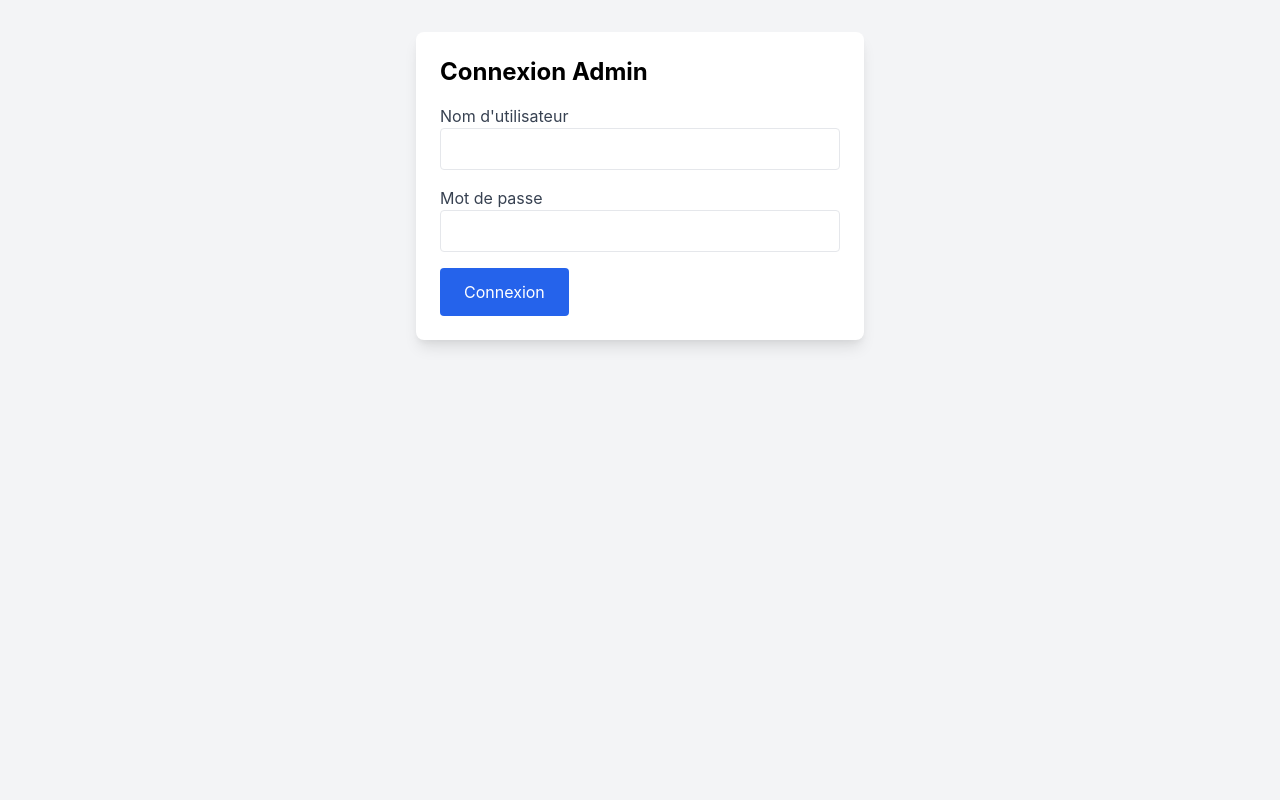
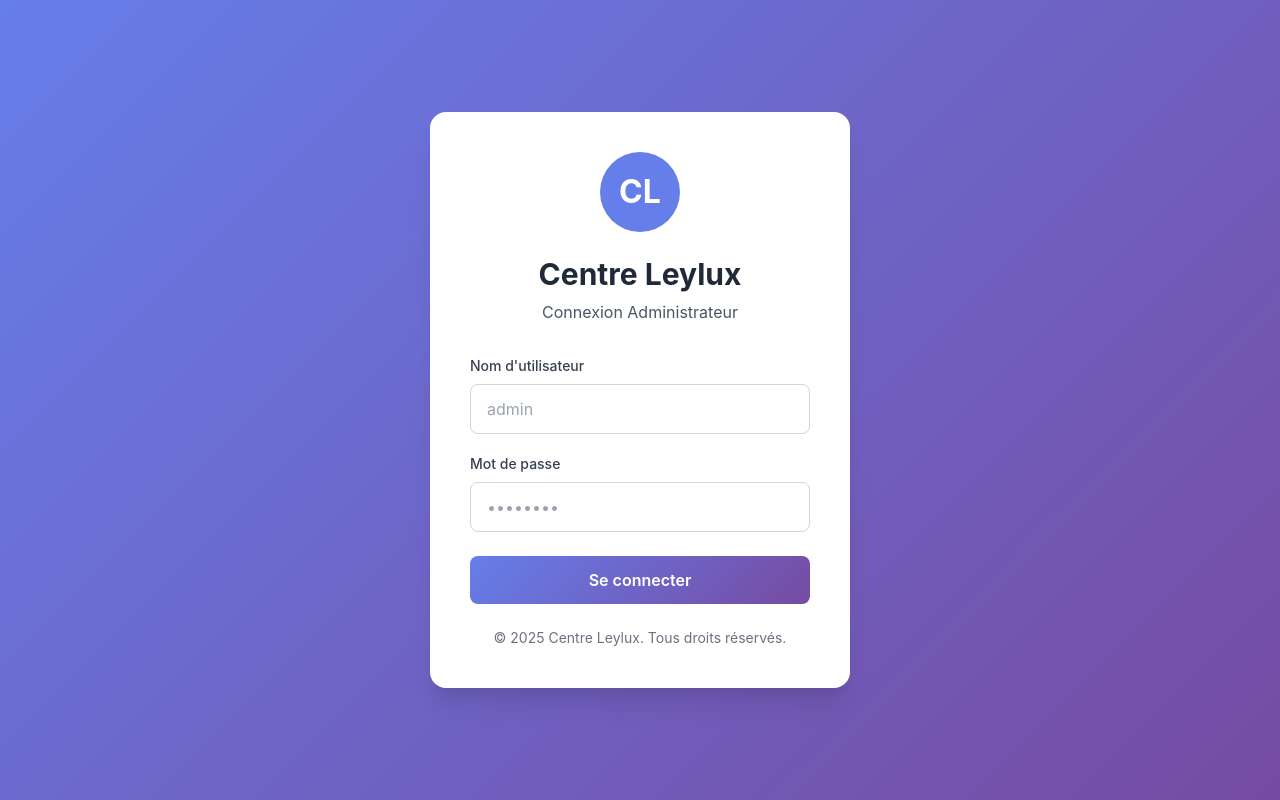
Before and after one commit to haithem-bourekha/CENTRE-LEYLUX, a PHP site: page /admin/index.php in a window 1280 px wide. Run offline with PHP 8.4, Linux system fonts and the light colour scheme.

Commit message:
Update admin login with secure session

```diff
--- a/admin/index.php
+++ b/admin/index.php
@@ -1,40 +1,145 @@
+<?php
+// admin/index.php
+// يجب أن تكون هذه الأسطر الأولى في الملف (قبل أي إخراج HTML)
+
+// بدء الجلسة
+session_start();
+
+// استدعاء ملف الاتصال بقاعدة البيانات
+require '../config.php';
+
+// التحقق من تسجيل الدخول
+$error = '';
+
+if ($_SERVER['REQUEST_METHOD'] === 'POST' && isset($_POST['login'])) {
+    $username = trim($_POST['username']);
+    $password = $_POST['password'];
+
+    // بيانات الإدارة (يمكنك تحديثها لاحقًا)
+    $admin_username = 'admin';
+    $admin_password = 'admin123';
+
+    if ($username === $admin_username && $password === $admin_password) {
+        $_SESSION['admin'] = true;
+        $_SESSION['admin_username'] = $username;
+        header('Location: dashboard.php');
+        exit;
+    } else {
+        $error = 'Identifiants incorrects. Veuillez réessayer.';
+    }
+}
+
+// منع الوصول المباشر إلى لوحة الإدارة بدون تسجيل الدخول
+if (isset($_SESSION['admin']) && $_SESSION['admin'] === true) {
+    header('Location: dashboard.php');
+    exit;
+}
+?>
 <!DOCTYPE html>
 <html lang="fr">
 <head>
     <meta charset="UTF-8">
     <meta name="viewport" content="width=device-width, initial-scale=1.0">
-    <title>Connexion Admin</title>
+    <title>Connexion Admin - Centre Leylux</title>
+    <!-- Tailwind CSS -->
     <link href="https://cdn.jsdelivr.net/npm/tailwindcss@2.2.19/dist/tailwind.min.css" rel="stylesheet">
+    <!-- أنماط مخصصة -->
     <link rel="stylesheet" href="../styles.css">
+    <style>
+        body {
+            background: linear-gradient(135deg, #667eea 0%, #764ba2 100%);
+            min-height: 100vh;
+            display: flex;
+            align-items: center;
+            justify-content: center;
+        }
+        .login-card {
+            background: white;
+            border-radius: 16px;
+            box-shadow: 0 20px 25px -5px rgba(0, 0, 0, 0.1), 0 10px 10px -5px rgba(0, 0, 0, 0.04);
+            padding: 2.5rem;
+            width: 100%;
+            max-width: 420px;
+        }
+        .logo {
+            width: 80px;
+            height: 80px;
+            margin: 0 auto 1.5rem;
+            background: #667eea;
+            border-radius: 50%;
+            display: flex;
+            align-items: center;
+            justify-content: center;
+            color: white;
+            font-size: 2rem;
+            font-weight: bold;
+        }
+        .btn-login {
+            background: linear-gradient(135deg, #667eea 0%, #764ba2 100%);
+            transition: all 0.3s;
+        }
+        .btn-login:hover {
+            transform: translateY(-2px);
+            box-shadow: 0 10px 20px rgba(102, 126, 234, 0.3);
+        }
+    </style>
 </head>
-<body class="bg-gray-100">
-    <div class="container mx-auto py-8">
-        <div class="max-w-md mx-auto bg-white rounded-lg shadow-lg p-6">
-            <h2 class="text-2xl font-bold mb-4">Connexion Admin</h2>
-            <form method="POST" action="">
-                <div class="mb-4">
-                    <label for="username" class="block text-gray-700">Nom d'utilisateur</label>
-                    <input type="text" name="username" id="username" class="w-full p-2 border rounded" required>
-                </div>
-                <div class="mb-4">
-                    <label for="password" class="block text-gray-700">Mot de passe</label>
-                    <input type="password" name="password" id="password" class="w-full p-2 border rounded" required>
-                </div>
-                <button type="submit" name="login" class="bg-blue-600 text-white px-6 py-3 rounded hover:bg-blue-700">Connexion</button>
-            </form>
-            <?php
-            session_start();
-            if (isset($_POST['login'])) {
-                $username = $_POST['username'];
-                $password = $_POST['password'];
-                if ($username === 'admin' && $password === 'admin123') {
-                    $_SESSION['admin'] = true;
-                    header('Location: dashboard.php');
-                } else {
-                    echo "<p class='text-red-600 mt-4'>Identifiants incorrects.</p>";
-                }
-            }
-            ?>
+<body>
+    <div class="login-card">
+        <div class="text-center mb-8">
+            <div class="logo">CL</div>
+            <h1 class="text-3xl font-bold text-gray-800">Centre Leylux</h1>
+            <p class="text-gray-600 mt-2">Connexion Administrateur</p>
+        </div>
+
+        <?php if ($error): ?>
+            <div class="bg-red-50 border border-red-200 text-red-700 px-4 py-3 rounded mb-6">
+                <?= htmlspecialchars($error) ?>
+            </div>
+        <?php endif; ?>
+
+        <form method="POST" action="">
+            <div class="mb-5">
+                <label for="username" class="block text-sm font-medium text-gray-700 mb-2">
+                    Nom d'utilisateur
+                </label>
+                <input
+                    type="text"
+                    name="username"
+                    id="username"
+                    class="w-full px-4 py-3 border border-gray-300 rounded-lg focus:ring-2 focus:ring-purple-500 focus:border-transparent transition"
+                    placeholder="admin"
+                    required
+                    autocomplete="username"
+                >
+            </div>
+
+            <div class="mb-6">
+                <label for="password" class="block text-sm font-medium text-gray-700 mb-2">
+                    Mot de passe
+                </label>
+                <input
+                    type="password"
+                    name="password"
+                    id="password"
+                    class="w-full px-4 py-3 border border-gray-300 rounded-lg focus:ring-2 focus:ring-purple-500 focus:border-transparent transition"
+                    placeholder="••••••••"
+                    required
+                    autocomplete="current-password"
+                >
+            </div>
+
+            <button
+                type="submit"
+                name="login"
+                class="w-full btn-login text-white font-semibold py-3 rounded-lg"
+            >
+                Se connecter
+            </button>
+        </form>
+
+        <div class="mt-6 text-center text-sm text-gray-500">
+            <p>© 2025 Centre Leylux. Tous droits réservés.</p>
         </div>
     </div>
 </body>
```
